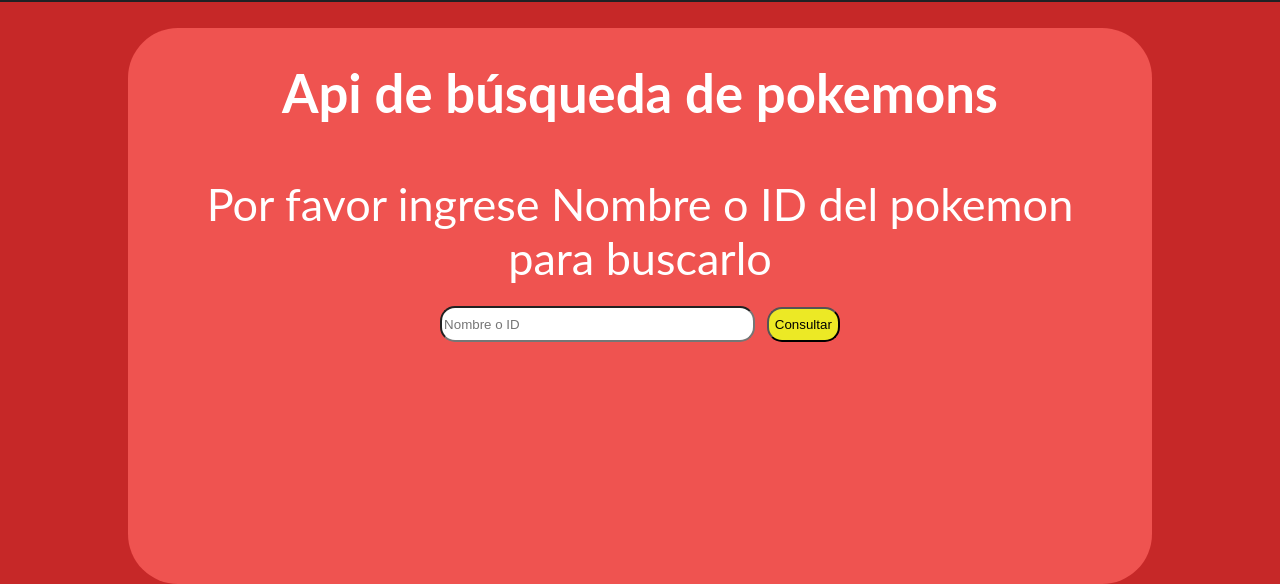
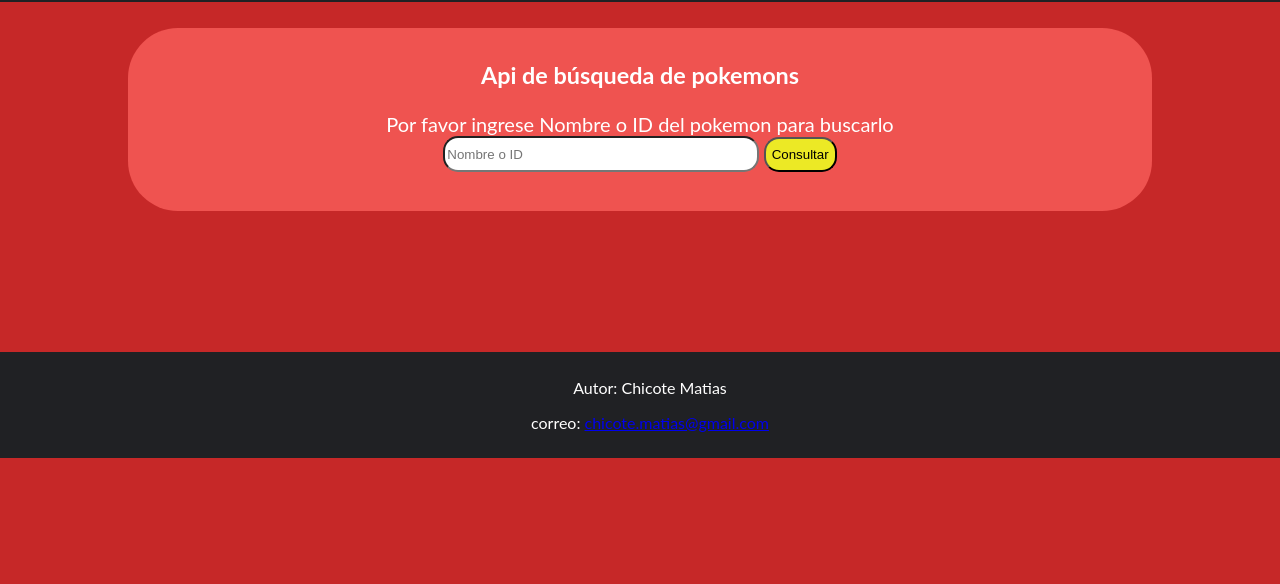
Before and after one commit to chicotemaa/pokedexter, a plain HTML site: page index.html in a window 1280 px wide. Shown: the part 387-971 px from the top of the page. After the commit the page ends 845 px from the top, so only its background shows below. Drawn offline with Linux system fonts and the light colour scheme.

Commit message:
css ajuste

```diff
--- a/style.css
+++ b/style.css
@@ -22,8 +22,8 @@ body{
     text-align: center;
     margin: 0 auto;
     margin-top: 2%;
+    padding: 2%;
     width: 74vw;
-    height: 60vh;
     padding: 3%;
     color: white;
     font-size: 30px;
@@ -66,8 +66,10 @@ body{
     clear: both;
   }
   footer {
+
+    width: 100%;
     color: #fff;
-    padding: 30px 0;
+    padding: 10px;
     margin-top: 3%;
     text-align: center;
     background-color: #202124;
@@ -80,21 +82,21 @@ body{
     font-size: 30px;
     width: 90vw;
   }
+  .dato #instructivo {
+    font-size: 18px
+  }
   footer{
-    padding: 10px 0;
+    bottom: 0;
     margin-top: 13%;
   }
 }
 @media only screen and (min-width: 700px) {
   #container{
-    font-size: 45px;
-    height: 60vh!important
+    font-size: 20px;
+
   }
   footer{
-
-    width: 100%;
     bottom: 0;
-    padding: 10px 0;
-    margin-top: 18%;
+    margin-top: 11%;
   }
 }
```
